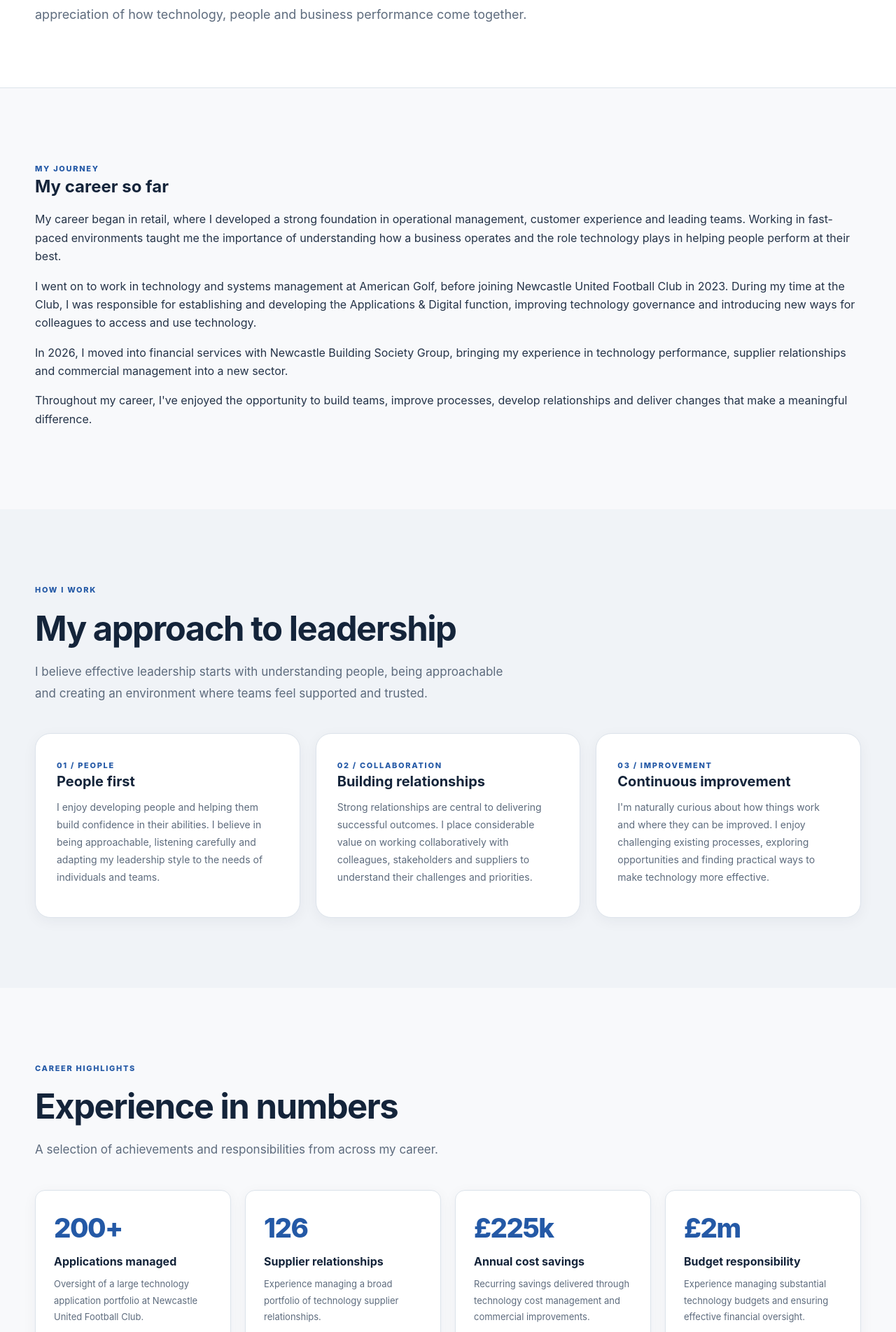
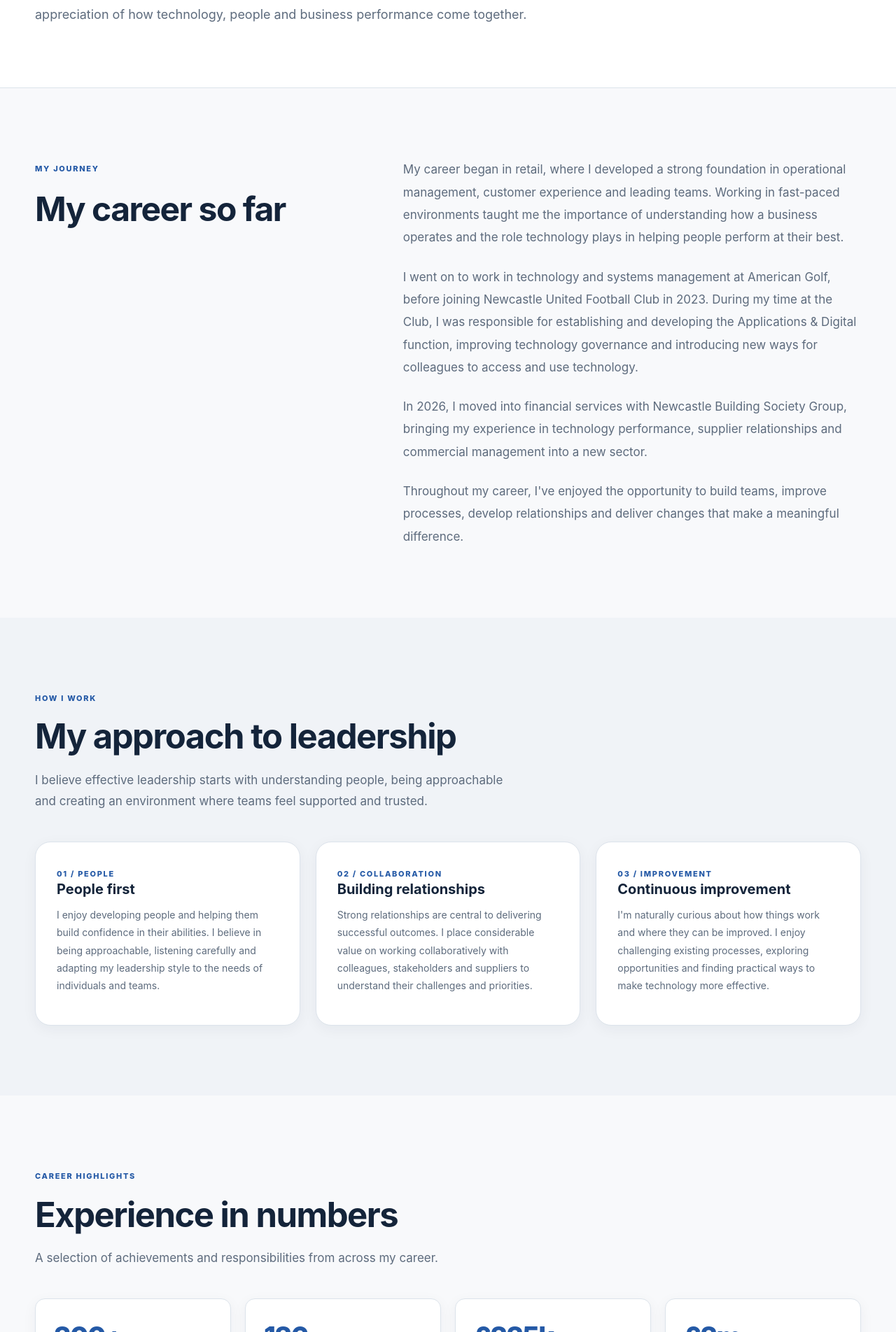
Before and after one commit to manderson90-sudo/Manderson-sandbox, a Jekyll site: the page built from about/index.html, in a window 1280 px wide. Shown: the part 386-2290 px from the top of the page at 70% size. Built offline with Jekyll 4.4.1, drawn with Linux system fonts in a browser that asks for light colours.

Commit message:
Update styles.css

```diff
--- a/assets/css/styles.css
+++ b/assets/css/styles.css
@@ -1276,3 +1276,92 @@ h3 {
   }
 
 }
+/* ==========================================================
+   ABOUT PAGE
+   ========================================================== */
+
+.about-story-grid {
+  display: grid;
+
+  grid-template-columns: 0.8fr 1.2fr;
+
+  gap: clamp(40px, 7vw, 100px);
+
+  align-items: start;
+}
+
+.about-heading {
+  margin-top: 18px;
+
+  font-size: clamp(32px, 4vw, 48px);
+
+  letter-spacing: -1.5px;
+}
+
+.about-copy {
+  max-width: 720px;
+}
+
+.about-copy p {
+  margin-bottom: 24px;
+
+  color: var(--text-muted);
+
+  font-size: 17px;
+  line-height: 1.9;
+}
+
+.about-copy p:last-child {
+  margin-bottom: 0;
+}
+
+.recommendation-more {
+  margin-top: 32px;
+
+  padding: 32px;
+
+  background: var(--surface);
+
+  border: 1px solid var(--border);
+  border-radius: var(--radius-lg);
+}
+
+.recommendation-more h3 {
+  margin-bottom: 12px;
+
+  font-size: 21px;
+}
+
+.recommendation-more p {
+  max-width: 650px;
+
+  color: var(--text-muted);
+
+  line-height: 1.8;
+}
+
+.recommendation-more .text-link {
+  margin-top: 10px;
+}
+
+#recommendations {
+  scroll-margin-top: 30px;
+}
+
+@media (max-width: 760px) {
+
+  .about-story-grid {
+    grid-template-columns: 1fr;
+
+    gap: 20px;
+  }
+
+  .about-copy p {
+    font-size: 16px;
+  }
+
+  .recommendation-more {
+    padding: 26px;
+  }
+
+}
```
